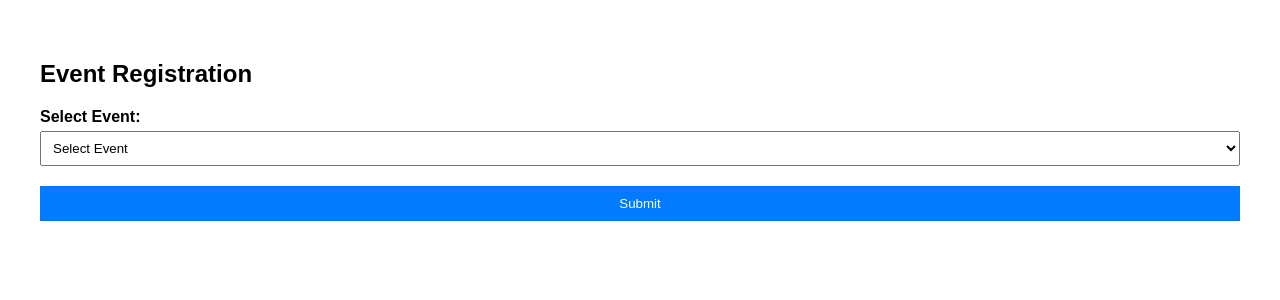
After one commit to harsh1036/Spoural_Management_System, a PHP site: page /demo/demo.php in a window 1280 px wide. The commit adds this page. Shown: the top 300 px of the page. Run offline with PHP 8.4, Linux system fonts and the light colour scheme; a stand-in replaces the project's code that opens the database connection.

Commit message:
Fixed views

```diff
--- /dev/null
+++ b/demo/demo.php
@@ -0,0 +1,90 @@
+<!DOCTYPE html>
+<html lang="en">
+<head>
+    <meta charset="UTF-8">
+    <meta name="viewport" content="width=device-width, initial-scale=1.0">
+    <title>Event Registration</title>
+    <style>
+        body {
+            font-family: Arial, sans-serif;
+            margin: 20px;
+            padding: 20px;
+        }
+        label {
+            font-weight: bold;
+            display: block;
+            margin-top: 10px;
+        }
+        select, input {
+            width: 100%;
+            padding: 8px;
+            margin: 5px 0;
+        }
+        .student-entry {
+            display: flex;
+            gap: 10px;
+        }
+        .student-entry input {
+            flex: 1;
+        }
+        button {
+            background-color: #007bff;
+            color: white;
+            padding: 10px;
+            border: none;
+            cursor: pointer;
+            margin-top: 15px;
+            width: 100%;
+        }
+    </style>
+</head>
+<body>
+
+    <h2>Event Registration</h2>
+
+    <form action="submit.php" method="POST">
+        <label for="eventSelect">Select Event:</label>
+        <select id="eventSelect" name="event">
+            <option value="">Select Event</option>
+            <option value="event1">Event 1</option>
+            <option value="event2">Event 2</option>
+            <option value="event3">Event 3</option>
+        </select>
+
+        <div id="studentsContainer"></div>
+
+        <button type="submit">Submit</button>
+    </form>
+
+    <script>
+        document.getElementById("eventSelect").addEventListener("change", function () {
+            let container = document.getElementById("studentsContainer");
+            container.innerHTML = ""; // Clear previous inputs
+
+            if (this.value) {
+                for (let i = 1; i <= 10; i++) {
+                    let studentDiv = document.createElement("div");
+                    studentDiv.className = "student-entry";
+
+                    let idInput = document.createElement("input");
+                    idInput.type = "text";
+                    idInput.name = "student_id[]";
+                    idInput.placeholder = "Student ID " + i;
+                    idInput.required = true;
+
+                    let nameInput = document.createElement("input");
+                    nameInput.type = "text";
+                    nameInput.name = "student_name[]";
+                    nameInput.placeholder = "Student Name " + i;
+                    nameInput.required = true;
+
+                    studentDiv.appendChild(idInput);
+                    studentDiv.appendChild(nameInput);
+                    container.appendChild(studentDiv);
+                }
+            }
+        });
+    </script>
+
+</body>
+</html>
```
Also changed, not shown: demo/eventlist.php (added, +80 -0 lines), pages/viewevents.php (+12 -4 lines).
